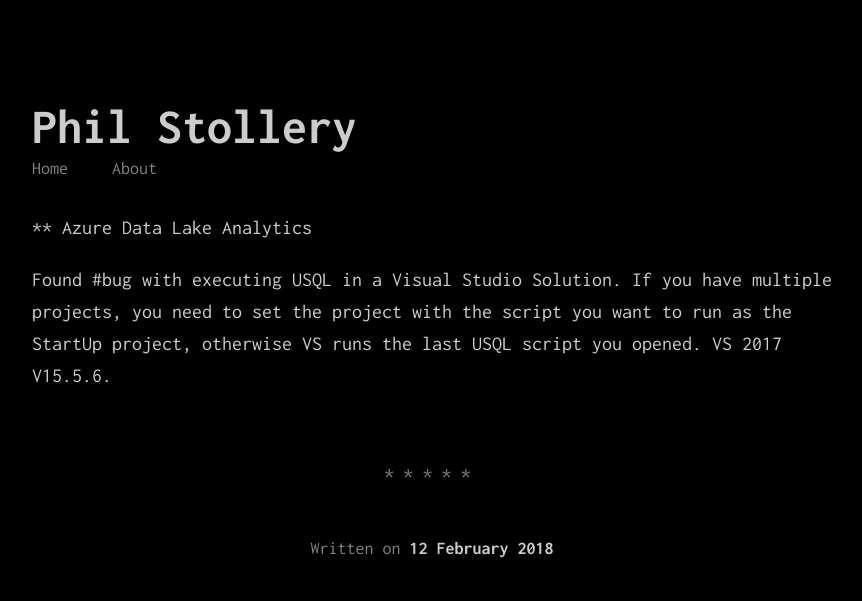
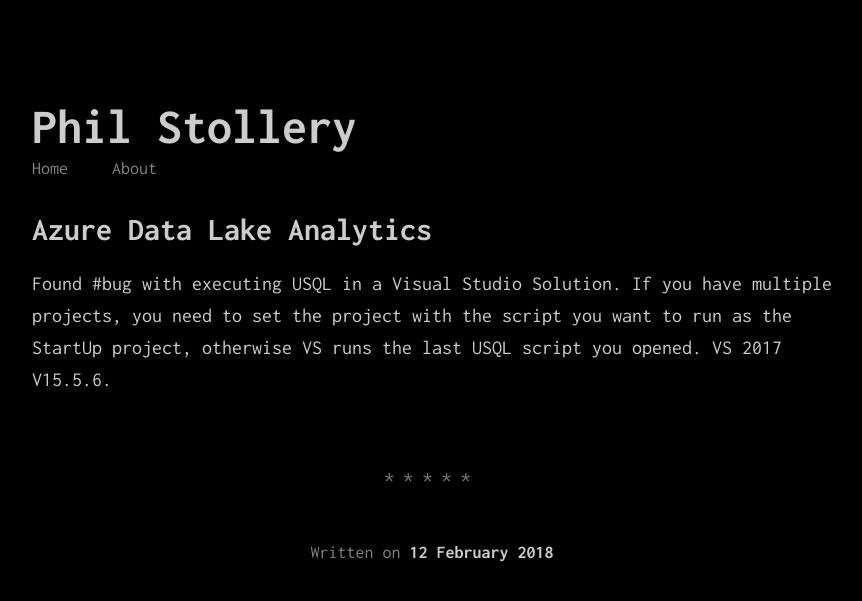
Before and after one commit to PhilStollery/philstollery.github.io, a Jekyll site: the page built from _posts/2018-02-12-azure-data-lake.md, in a window 1280 px wide. Shown: the top 601 px of the page, without its empty margins (208-1070 px from the left). Built offline with Jekyll 4.4.1, drawn with Linux system fonts in a browser that asks for light colours.

Commit message:
Mirroring from Micro.blog.

```diff
--- a/_posts/2018-02-12-azure-data-lake.md
+++ b/_posts/2018-02-12-azure-data-lake.md
@@ -4,6 +4,6 @@
 date: 2018-02-12 16:02 -0000
 guid: http://philstollery.micro.blog/2018/02/12/azure-data-lake.html
 ---
-** Azure Data Lake Analytics
+# Azure Data Lake Analytics
 
 Found #bug with executing USQL in a Visual Studio Solution. If you have multiple projects, you need to set the project with the script you want to run as the StartUp project, otherwise VS runs the last USQL script you opened. VS 2017 V15.5.6.
```
